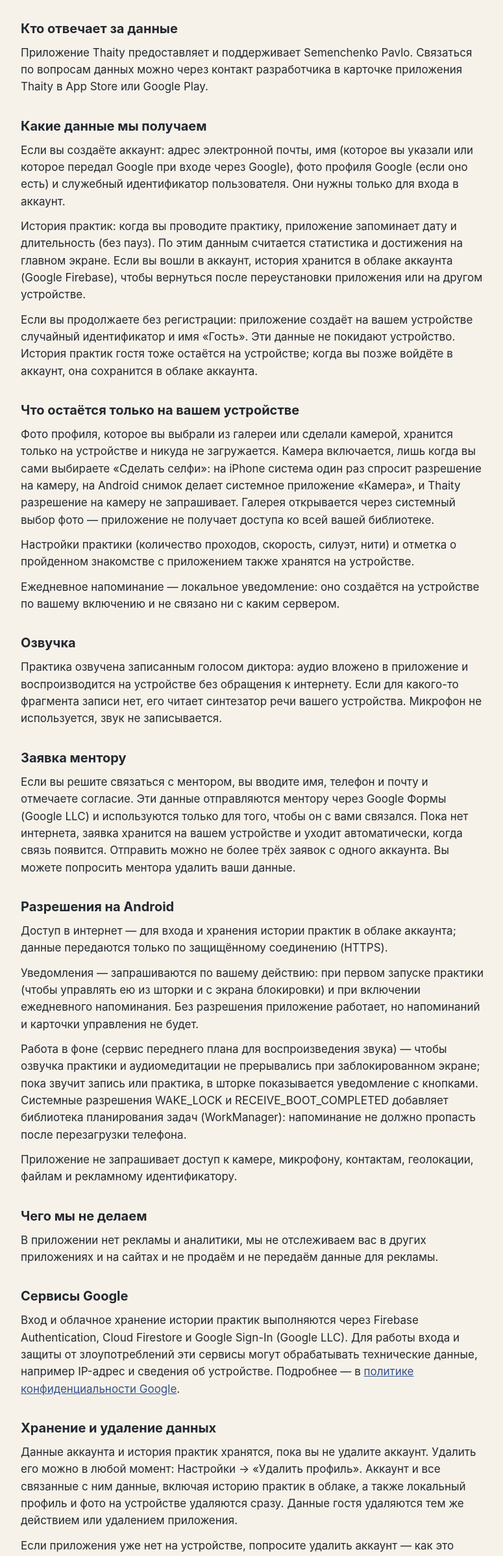
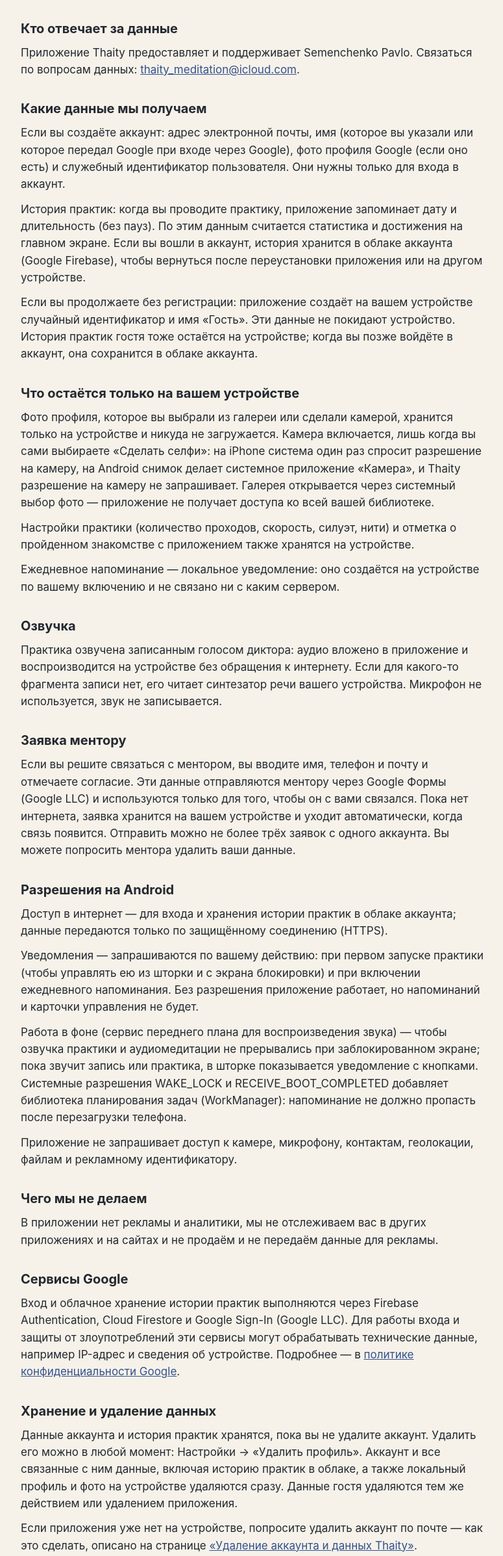
Before and after one commit to PavelSemenchenko/thaity-legal, a plain HTML site: page privacy.html in a window 1280 px wide. Shown: the part 158-2552 px from the top of the page at 65% size, without its empty margins (248-1023 px from the left). Drawn offline with Linux system fonts and the light colour scheme.

Commit message:
Почта для связи: thaity_meditation@icloud.com

```diff
--- a/privacy.html
+++ b/privacy.html
@@ -27,7 +27,7 @@
 
   <h2>Кто отвечает за данные</h2>
   <p>Приложение Thaity предоставляет и поддерживает Semenchenko Pavlo.
-     Связаться по вопросам данных можно через контакт разработчика в карточке приложения Thaity в App Store или Google Play.</p>
+     Связаться по вопросам данных: <a href="mailto:thaity_meditation@icloud.com">thaity_meditation@icloud.com</a>.</p>
 
   <h2>Какие данные мы получаем</h2>
   <p>Если вы создаёте аккаунт: адрес электронной почты, имя (которое вы указали или которое передал Google при входе через Google), фото профиля Google (если оно есть) и служебный идентификатор пользователя. Они нужны только для входа в аккаунт.</p>
@@ -59,7 +59,7 @@
 
   <h2>Хранение и удаление данных</h2>
   <p>Данные аккаунта и история практик хранятся, пока вы не удалите аккаунт. Удалить его можно в любой момент: Настройки → «Удалить профиль». Аккаунт и все связанные с ним данные, включая историю практик в облаке, а также локальный профиль и фото на устройстве удаляются сразу. Данные гостя удаляются тем же действием или удалением приложения.</p>
-  <p>Если приложения уже нет на устройстве, попросите удалить аккаунт — как это сделать, описано на странице <a href="delete-account.html">«Удаление аккаунта и данных Thaity»</a>.</p>
+  <p>Если приложения уже нет на устройстве, попросите удалить аккаунт по почте — как это сделать, описано на странице <a href="delete-account.html">«Удаление аккаунта и данных Thaity»</a>.</p>
 
   <h2>Безопасность</h2>
   <p>Пароли мы не храним и не видим — ими управляет Firebase Authentication. Мы не создаём собственных резервных копий данных аккаунта, а резервное копирование Android для приложения отключено.</p>
@@ -71,7 +71,7 @@
   <p>Thaity не является медицинским изделием и не диагностирует, не лечит и не предотвращает заболевания. Практики носят познавательный и релаксационный характер и не заменяют консультацию врача.</p>
 
   <h2>Изменения и связь</h2>
-  <p>Если мы изменим работу с данными, мы обновим эту страницу и информацию в App Store и Google Play. По любым вопросам о данных пишите разработчику через контакт в карточке приложения в App Store или Google Play.</p>
+  <p>Если мы изменим работу с данными, мы обновим эту страницу и информацию в App Store и Google Play. По любым вопросам о данных пишите на <a href="mailto:thaity_meditation@icloud.com">thaity_meditation@icloud.com</a>.</p>
 </main>
 </body>
 </html>
```
Also changed, not shown: delete-account.html (+2 -2 lines), index.html (+1 -0 lines).
